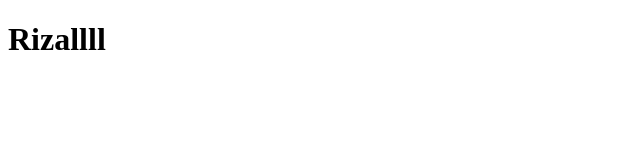
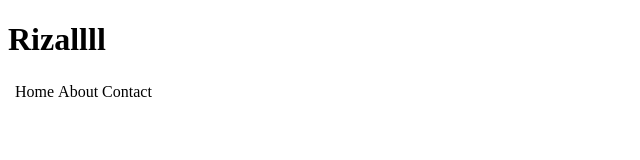
Before and after one commit to Rizaldie78/file, a plain HTML site: page index.html in a window 1280 px wide. Shown: the whole page, without its empty margins (0-640 px from the left). Drawn offline with Linux system fonts and the light colour scheme.

Commit message:
tambah table

```diff
--- a/index.html
+++ b/index.html
@@ -8,5 +8,12 @@
 </head>
 <body>
     <h1>Rizallll</h1>
+    <table>
+        <th>
+            <td>Home</td>
+            <td>About</td>
+            <td>Contact</td>
+        </th>
+    </table>
 </body>
 </html>
```
